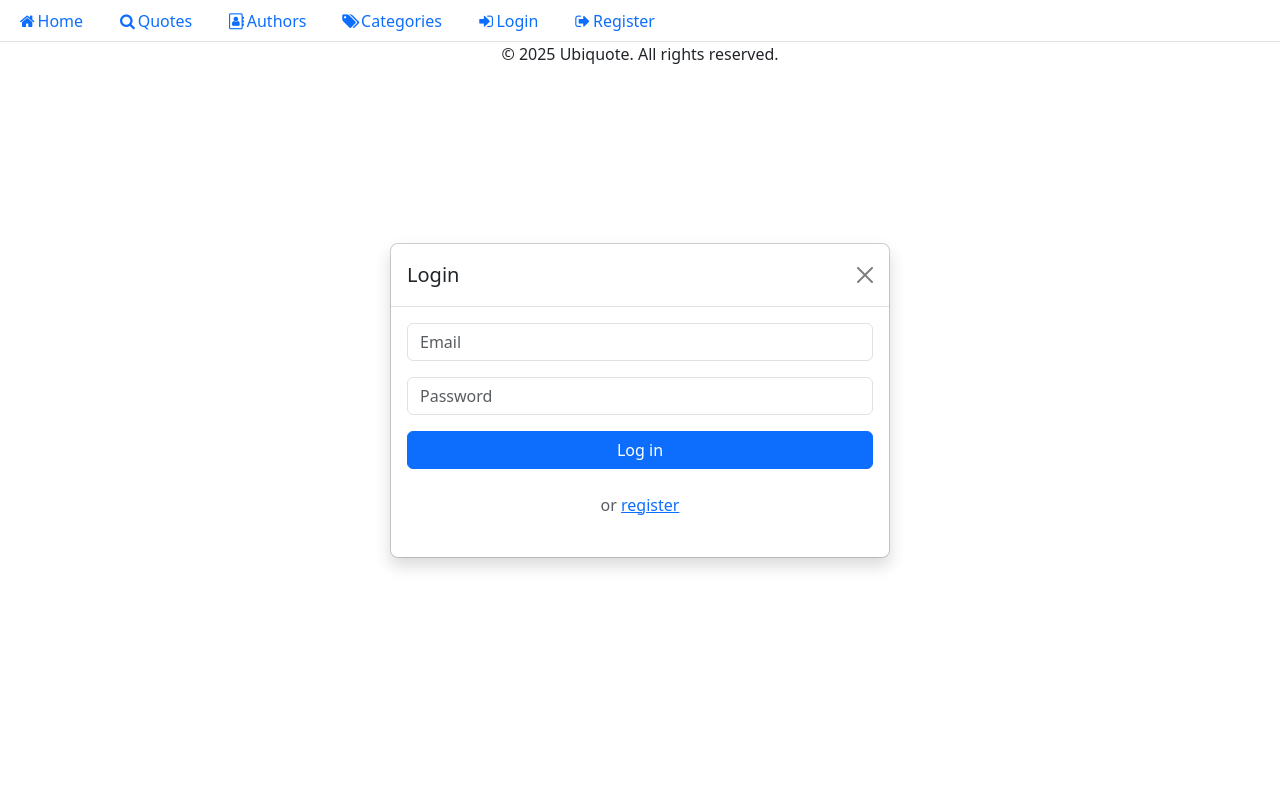
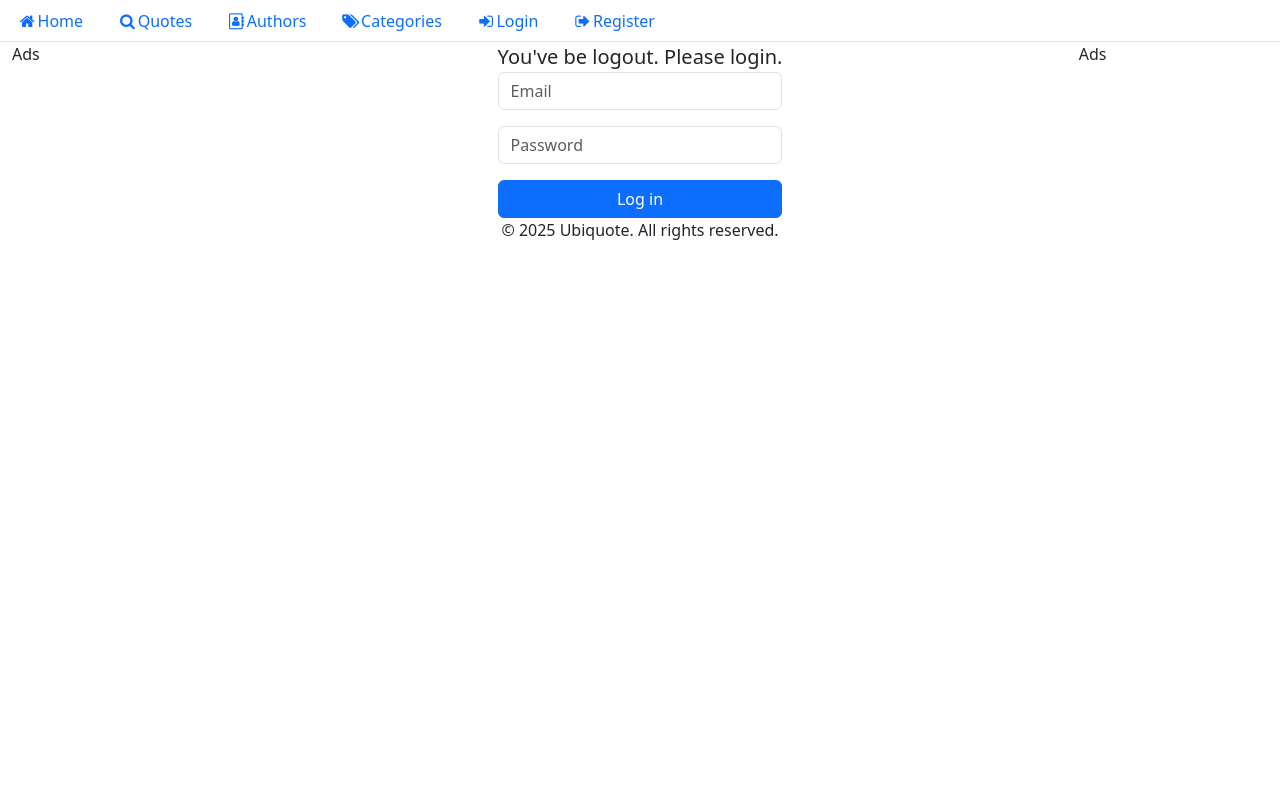
Before and after one commit to rhunold/ubiquote, a Django app: template ubiquote/persons/users/templates/registration/login.html in a window 1280 px wide. Run offline with Django 4.2, Linux system fonts and the light colour scheme; the template is opened without the code that fills it, so the values that code supplies are empty; some libraries are stand-ins or nearby versions.

Commit message:
refactoring login

```diff
--- /dev/null
+++ b/ubiquote/persons/users/templates/registration/form_login.html
@@ -0,0 +1,36 @@
+{% load static %}
+
+        <!-- Social Login -->
+        <!-- <div class="mb-3">
+          <button class="btn btn-outline-secondary w-100 mb-2 d-flex align-items-center justify-content-center">
+            <img src="{% static 'icons/google.svg' %}" class="me-2" style="height: 18px;"> Continue with Google
+          </button>
+          <button class="btn btn-outline-secondary w-100 d-flex align-items-center justify-content-center">
+            <img src="{% static 'icons/apple.svg' %}" class="me-2" style="height: 18px;"> Continue with Apple
+          </button>
+        </div> -->
+
+        <!-- <div class="text-center mb-3">
+          <span class="text-muted">or log in with email</span>
+        </div> -->
+
+        <!-- Classical Login -->
+
+
+        <form method="post" id="login" action="{% url 'users:login' %}?next={{ request.get_full_path}}">
+
+
+
+          {% csrf_token %}
+          <div class="mb-3">
+            <input type="username" name="username" class="form-control" placeholder="Email" required>
+          </div>
+          <div class="mb-3">
+            <input type="password" name="password" class="form-control" placeholder="Password" required>
+          </div>
+
+            <input type="hidden" name="next" value="{{ request.GET.next }}">
+
+
+          <button type="submit" class="btn btn-primary w-100">Log in</button>
+        </form>
--- a/ubiquote/persons/users/templates/registration/login.html
+++ b/ubiquote/persons/users/templates/registration/login.html
@@ -1,87 +1,34 @@
-{% extends "layout_one_column.html" %}
+{% extends "layout_three_column.html" %}
 {% load static %}
 {% load i18n %}
 
 {% block title %}Login{% endblock %}
 {% block meta_decription %}{{ quote.text }} - {% endblock %}
 
+
+
 {% block content %}
 
 
-<div class="modal fade show d-block" tabindex="-1">
-  <div class="modal-dialog modal-dialog-centered">
-    <div class="modal-content shadow">
-      <div class="modal-header">
-        <h5 class="modal-title">Login</h5>
-        <button type="button" class="btn-close" onclick="document.getElementById('modal-container').innerHTML = ''"></button>
+  <!-- <div class="container d-flex justify-content-center align-items-center modal-dialog-centered"> -->
+  <div class="modal-dialog-centered">
+
+  <!-- <div class=" h-100 d-flex justify-content-center align-items-center">   -->
+    <div class="mx-auto">
+
+      <div>
+        <h5 class="modal-title">You've be logout. Please login.</h5>
       </div>
-      <div class="modal-body">
 
-        <!-- Social Login -->
-        <!-- <div class="mb-3">
-          <button class="btn btn-outline-secondary w-100 mb-2 d-flex align-items-center justify-content-center">
-            <img src="{% static 'icons/google.svg' %}" class="me-2" style="height: 18px;"> Continue with Google
-          </button>
-          <button class="btn btn-outline-secondary w-100 d-flex align-items-center justify-content-center">
-            <img src="{% static 'icons/apple.svg' %}" class="me-2" style="height: 18px;"> Continue with Apple
-          </button>
-        </div> -->
+      <div >
+{% include "registration/form_login.html" %}
+      </div>
 
-        <!-- <div class="text-center mb-3">
-          <span class="text-muted">or log in with email</span>
-        </div> -->
-
-        <!-- Classical Login -->
-
-
-        <form method="post" id="login" action="{% url 'users:login' %}?next={{ request.get_full_path}}">
-
-
-
-          {% csrf_token %}
-          <div class="mb-3">
-            <input type="username" name="username" class="form-control" placeholder="Email" required>
-          </div>
-          <div class="mb-3">
-            <input type="password" name="password" class="form-control" placeholder="Password" required>
-          </div>
-
-            <input type="hidden" name="next" value="{{ request.GET.next }}">
-
-
-          <button type="submit" class="btn btn-primary w-100">Log in</button>
-        </form>
-
-        <!-- Divider -->
-        <div class="text-center my-4">
-            <span class="text-muted">or <a href="{% url 'users:register' %}" class="btn-link">register</a></span>
-        </div>
-
-      </div>
     </div>
   </div>
-</div>
 
 
 
 
-{% comment %}
 
-    <h1>Login</h1>
-
-
-    <form method="POST" class="form-control">
-
-        {% csrf_token %}
-        {{ form.as_p }}
-        <!-- Include the quote_id as a hidden field if needed (when like before logged) -->
-        <!-- <input type="hidden" name="quote_id" value="{{ quote_id }}"> -->
-
-
-        <button class="btn btn-secondary">Login</button>
-
-    </form>
-
-{% endcomment %}
-
-    {% endblock %}
+{% endblock %}
```
Also changed, not shown: ubiquote/persons/users/templates/registration/logout.html (deleted, +0 -22 lines), ubiquote/persons/users/templates/registration/modal_login.html (added, +23 -0 lines).
